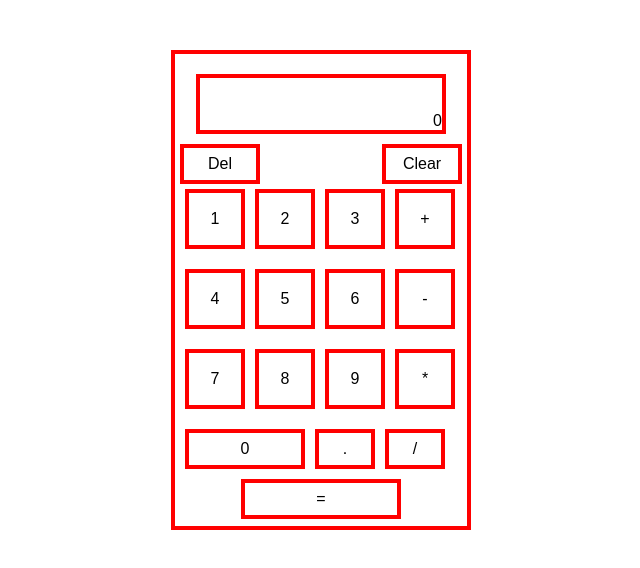
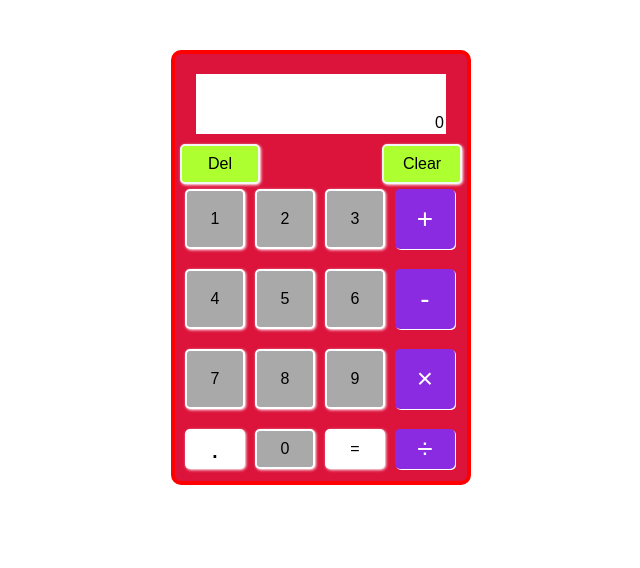
Before and after one commit to PrinceAli001/Calculator, a plain HTML site: page index.html in a window 1280 px wide. Both pictures are taken after a click on the element "Clear". Shown: the whole page, without its empty margins (319-959 px from the left). Drawn offline with Linux system fonts and the light colour scheme.

Commit message:
Fully styled css calc

```diff
--- a/index.html
+++ b/index.html
@@ -10,7 +10,7 @@
 <body>
     <div id="calculator-main-body">
         <div id="display">
-            <div id="equation">0</div>
+            <div id="equation"> 0</div>
         </div>
         <div id="delAndClear">
             <div id="del">Del</div>
@@ -28,12 +28,12 @@
             <div id="seven" class="numbers">7</div>
             <div id="eight" class="numbers">8</div>
             <div id="nine" class="numbers">9</div>
-            <div id="multiply">*</div>
+            <div id="multiply">&times;</div>
+            <div id="dot">.</div>
             <div id="zero" class="numbers">0</div>
-            <div id="dot">.</div>
-            <div id="divide">/</div>
+            <div id="answer">=</div>
+            <div id="divide">&divide;</div>
         </div>
-        <div id="answer">=</div>
     </div>
 </body>
 </html>
--- a/script.js
+++ b/script.js
@@ -5,6 +5,7 @@ let display = document.querySelector('#display')
 let equation = document.querySelector('#equation')
 let solution = document.createElement('div')
 let numbers = document.querySelectorAll('.numbers')
+let zero = document.querySelector('#zero')
 let addtion = document.querySelector('#add')
 let subtraction = document.querySelector('#subtract')
 let multiplication = document.querySelector('#multiply')
@@ -35,14 +36,18 @@ function divide(a,b) {
 function getNumbersAndSigns() {
     numbers.forEach((number) => {
         number.addEventListener('click', () => {
-            if (equation.textContent.includes(0)) {
+            if (equation.textContent.includes(` 0`) &&
+                equation.textContent.includes(` - `)) {
+                equation.textContent = "";
+                equation.textContent += subtraction.textContent
+            }else if (equation.textContent.includes(` 0`)) {
                 equation.textContent = "";
             }
             equation.textContent += number.textContent
         })
     })
     addtion.addEventListener('click', () => {
-        if (equation.textContent.includes('/ 0')) {
+        if (equation.textContent.includes(`${division.textContent} 0`)) {
             equation.textContent = `MATH error`
          } else {
             if (equation.textContent.includes('+')) {
@@ -52,14 +57,14 @@ function getNumbersAndSigns() {
                 equation.textContent += `${previousSolution} ${addtion.textContent} `
                 firstNumber = 0
                 secondNumber = 0
-            } else if (equation.textContent.includes('*')) {
+            } else if (equation.textContent.includes(`${multiplication.textContent}`)) {
                 getFirstAndSecondNumbers()
                 previousSolution = multiply(firstNumber,secondNumber)
                 equation.textContent = '';
                 equation.textContent += `${previousSolution} ${addtion.textContent} `
                 firstNumber = 0
                 secondNumber = 0
-            } else if (equation.textContent.includes('/')) {
+            } else if (equation.textContent.includes(`${division.textContent}`)) {
                 getFirstAndSecondNumbers()
                 previousSolution = divide(firstNumber,secondNumber)
                 equation.textContent = '';
@@ -79,7 +84,7 @@ function getNumbersAndSigns() {
          }
     })
     subtraction.addEventListener('click', () => {
-        if (equation.textContent.includes('/ 0')) {
+        if (equation.textContent.includes(`${division.textContent} 0`)) {
             equation.textContent = `MATH error`
          } else {
             if (equation.textContent.includes('+')) {
@@ -89,14 +94,14 @@ function getNumbersAndSigns() {
                 equation.textContent += `${previousSolution} ${subtraction.textContent} `
                 firstNumber = 0
                 secondNumber = 0
-            } else if (equation.textContent.includes('*')) {
+            } else if (equation.textContent.includes(`${multiplication.textContent}`)) {
                 getFirstAndSecondNumbers()
                 previousSolution = multiply(firstNumber,secondNumber)
                 equation.textContent = '';
                 equation.textContent += `${previousSolution} ${subtraction.textContent} `
                 firstNumber = 0
                 secondNumber = 0
-            } else if (equation.textContent.includes('/')) {
+            } else if (equation.textContent.includes(`${division.textContent}`)) {
                 getFirstAndSecondNumbers()
                 previousSolution = divide(firstNumber,secondNumber)
                 equation.textContent = '';
@@ -116,7 +121,7 @@ function getNumbersAndSigns() {
          }
     })
     multiplication.addEventListener('click', () => {
-        if (equation.textContent.includes('/ 0')) {
+        if (equation.textContent.includes(`${division.textContent} 0`)) {
             equation.textContent = `MATH error`
          } else {
             if (equation.textContent.includes('+')) {
@@ -126,14 +131,14 @@ function getNumbersAndSigns() {
                 equation.textContent += `${previousSolution} ${multiplication.textContent} `
                 firstNumber = 0
                 secondNumber = 0
-            } else if (equation.textContent.includes('*')) {
+            } else if (equation.textContent.includes(`${multiplication.textContent}`)) {
                 getFirstAndSecondNumbers()
                 previousSolution = multiply(firstNumber,secondNumber)
                 equation.textContent = '';
                 equation.textContent += `${previousSolution} ${multiplication.textContent} `
                 firstNumber = 0
                 secondNumber = 0
-            } else if (equation.textContent.includes('/')) {
+            } else if (equation.textContent.includes(`${division.textContent}`)) {
                 getFirstAndSecondNumbers()
                 previousSolution = divide(firstNumber,secondNumber)
                 equation.textContent = '';
@@ -153,7 +158,7 @@ function getNumbersAndSigns() {
          }
     })
     division.addEventListener('click', () => {
-        if (equation.textContent.includes('/ 0')) {
+        if (equation.textContent.includes(`${division.textContent} 0`)) {
             equation.textContent = `MATH error`
          } else {
             if (equation.textContent.includes('+')) {
@@ -163,14 +168,14 @@ function getNumbersAndSigns() {
                 equation.textContent += `${previousSolution} ${division.textContent} `
                 firstNumber = 0
                 secondNumber = 0
-            } else if (equation.textContent.includes('*')) {
+            } else if (equation.textContent.includes(`${multiplication.textContent}`)) {
                 getFirstAndSecondNumbers()
                 previousSolution = multiply(firstNumber,secondNumber)
                 equation.textContent = '';
                 equation.textContent += `${previousSolution} ${division.textContent} `
                 firstNumber = 0
                 secondNumber = 0
-            } else if (equation.textContent.includes('/')) {
+            } else if (equation.textContent.includes(`${division.textContent}`)) {
                 getFirstAndSecondNumbers()
                 previousSolution = divide(firstNumber,secondNumber)
                 equation.textContent = '';
@@ -209,15 +214,15 @@ function getFirstAndSecondNumbers() {
         secondNumber += values[1]
         operator = '-'
         return
-    } else  if (equation.textContent.includes(`*`)) {
-        let values = equation.textContent.split(' * ')
+    } else  if (equation.textContent.includes(multiplication.textContent)) {
+        let values = equation.textContent.split(` ${multiplication.textContent} `)
 
         firstNumber += values[0]
         secondNumber += values[1]
         operator = '*'
         return
     } else {
-        let values = equation.textContent.split(' / ')
+        let values = equation.textContent.split(` ${division.textContent} `)
 
         firstNumber += values[0]
         secondNumber += values[1]
@@ -247,7 +252,7 @@ function operate(symbol,firstDigit,secondDigit) {
         let currentAnswer = multiply(firstDigit,secondDigit)
         solution.textContent = currentAnswer
 
-    } else {
+    } else if (symbol == '/') {
         let currentAnswer =  divide(firstDigit,secondDigit)
         solution.textContent = currentAnswer
 
@@ -259,7 +264,7 @@ function operate(symbol,firstDigit,secondDigit) {
 answer.addEventListener('click', () => {
     if (equation.textContent == 0) {
        alert('Type in an expression')
-    }else if (equation.textContent.includes('/ 0')) {
+    }else if (equation.textContent.includes(`${division.textContent} 0`)) {
         equation.textContent = `MATH error`
      } else {
         getFirstAndSecondNumbers()
@@ -270,7 +275,7 @@ answer.addEventListener('click', () => {
             operate('-',firstNumber,secondNumber)
         } else if (operator == '*') {
             operate('*',firstNumber,secondNumber)
-        } else {
+        } else if (operator == '/') {
             operate('/',firstNumber,secondNumber)
         }
     }
@@ -287,7 +292,7 @@ del.addEventListener('click', () => {
 })
 
 clear.addEventListener('click', () => {
-    equation.textContent = 0;
+    equation.textContent = ` 0`;
     firstNumber = 0
     secondNumber = 0
     display.setAttribute('style','display: flex;')
--- a/style.css
+++ b/style.css
@@ -5,16 +5,19 @@
 }
 #calculator-main-body{
     border: 4px solid red;
+    border-radius: 10px;
     margin: 50px auto 0 auto;
+    background-color: crimson;
     width: 300px;
-    height: 480px;
+    height: 435px;
 
 }
 #display{
     display: flex;
     justify-content: end;
     align-items: end;
-    border: 4px solid red;
+    border: 2px solid white;
+    background-color: white;
     height: 60px;
     width: 250px;
     margin: 20px auto 10px auto;
@@ -27,7 +30,10 @@
     display: flex;
     justify-content: center;
     align-items: center;
-    border: 4px solid red;
+    border: 2px solid whitesmoke;
+    background-color: greenyellow;
+    box-shadow: 1px 1px 3px white;
+    border-radius: 5px;
     height: 40px;
     width: 80px;
     margin: 0 auto 5px 5px;
@@ -36,7 +42,10 @@
     display: flex;
     justify-content: center;
     align-items: center;
-    border: 4px solid red;
+    border: 2px solid whitesmoke;
+    background-color: greenyellow;
+    box-shadow: 1px 1px 3px white;
+    border-radius: 5px;
     height: 40px;
     width: 80px;
     margin: 0 5px 5px auto;
@@ -47,41 +56,107 @@
     display: flex;
     flex-wrap: wrap;
 }
-.numbers,#add,#subtract,#multiply{
+.numbers{
     display: flex;
     justify-content: center;
     align-items: center;
-    border: 4px solid red;
+    border: 2px solid white;
+    background-color: darkgrey;
+    border-radius: 5px;
     height: 60px;
     width: 60px;
     margin-bottom: 10px;
+    box-shadow: 1px 1px 3px white;
 }
-#divide,#dot{
+.numbers:active{
+    border: 2px solid black;
+    background-color: black;
+    color: white;
+}
+#add,#subtract,#multiply{
     display: flex;
     justify-content: center;
     align-items: center;
-    border: 4px solid red;
+    border: 3px solid blueviolet;
+    background-color: blueviolet;
+    color: white;
+    border-radius: 5px;
+    box-shadow: 1px 1px;
+    height: 60px;
+    width: 60px;
+    margin-bottom: 10px;
+    font-size: 28px;
+}
+#add:active{
+    background-color: white;
+    color: blueviolet;
+}
+#subtract:active{
+    background-color: white;
+    color: blueviolet;
+}
+#multiply:active{
+    background-color: white;
+    color: blueviolet;
+}
+#divide:active{
+    background-color: white;
+    color: blueviolet;
+}
+#divide{
+    display: flex;
+    justify-content: center;
+    align-items: center;
+    border: 3px solid blueviolet;
+    background-color: blueviolet;
+    color: white;
+    border-radius: 5px;
+    box-shadow: 1px 1px;
     height: 40px;
     width: 60px;
+    font-size: 28px;
+}
+#dot{
+    display: flex;
+    justify-content: center;
+    align-items: center;
+    background-color: white;
+    border-radius: 5px;
+    height: 40px;
+    margin-left: 10px;
+    width: 60px;
+    font-size: 28px;
+    box-shadow: 1px 1px 3px white ;
+}
+#dot:active{
+    background-color: black;
+    border: 2px solid white;
+    color: white;
 }
 #zero{
     display: flex;
     justify-content: center;
     align-items: center;
-    border: 4px solid red;
+    border: 2px solid white;
     height: 40px;
-    width: 120px;
-    margin-left: 10px;
+    width: 60px;
     margin-bottom: 0;
+    box-shadow: 1px 1px 3px white;
 }
 #answer{
     display: flex;
     justify-content: center;
     align-items: center;
-    border: 4px solid red;
+    background-color: white;
+    border-radius: 5px;
     height: 40px;
-    width: 160px;
-    margin: 10px auto 0 auto;
+    width: 60px;
+    box-shadow: 1px 1px 3px white;
+}
+#answer:active{
+    background-color: black;
+    border: 2px solid white;
+    color: white;
 }
 #one,#four,#seven{
     margin-left: 10px;
```
